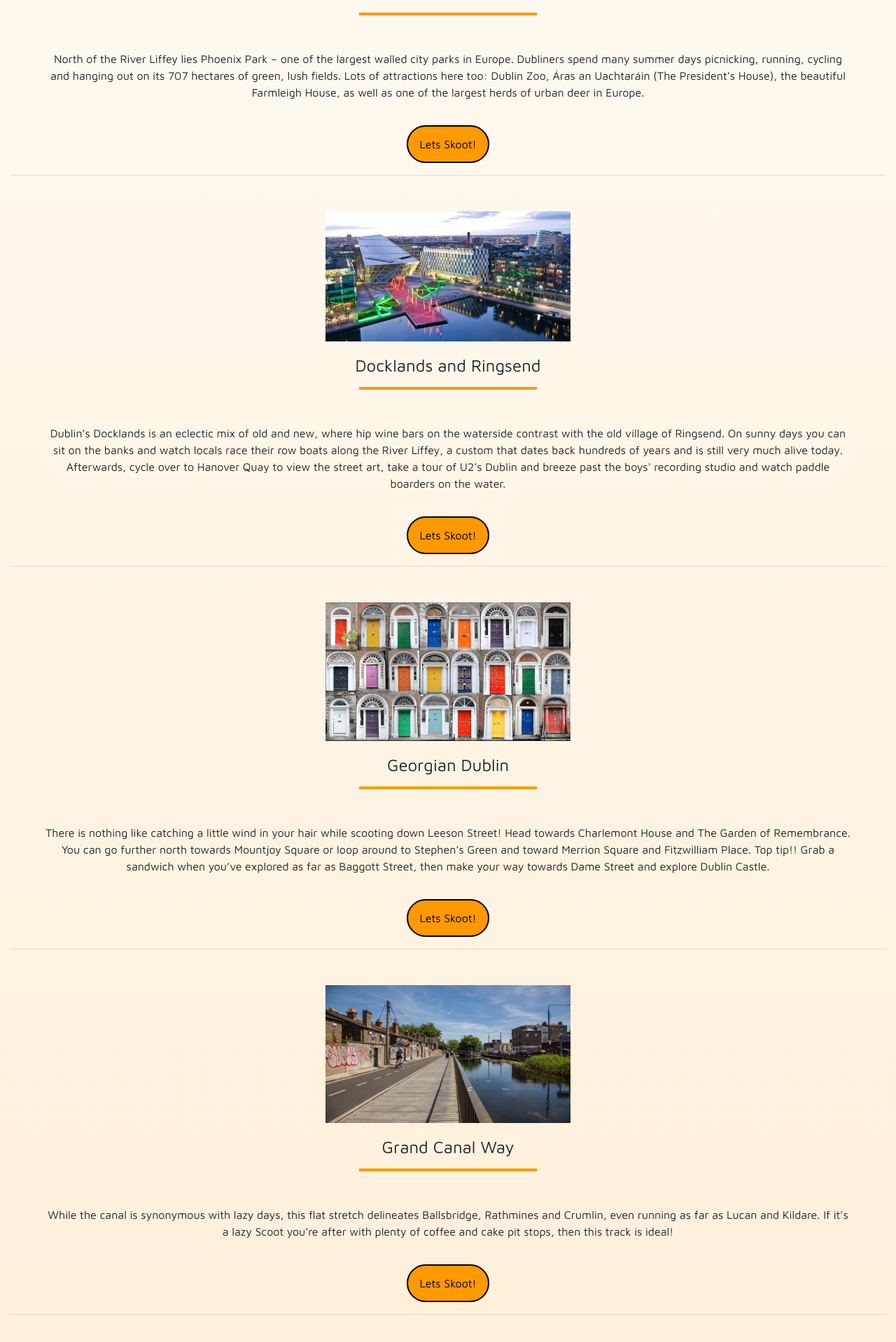
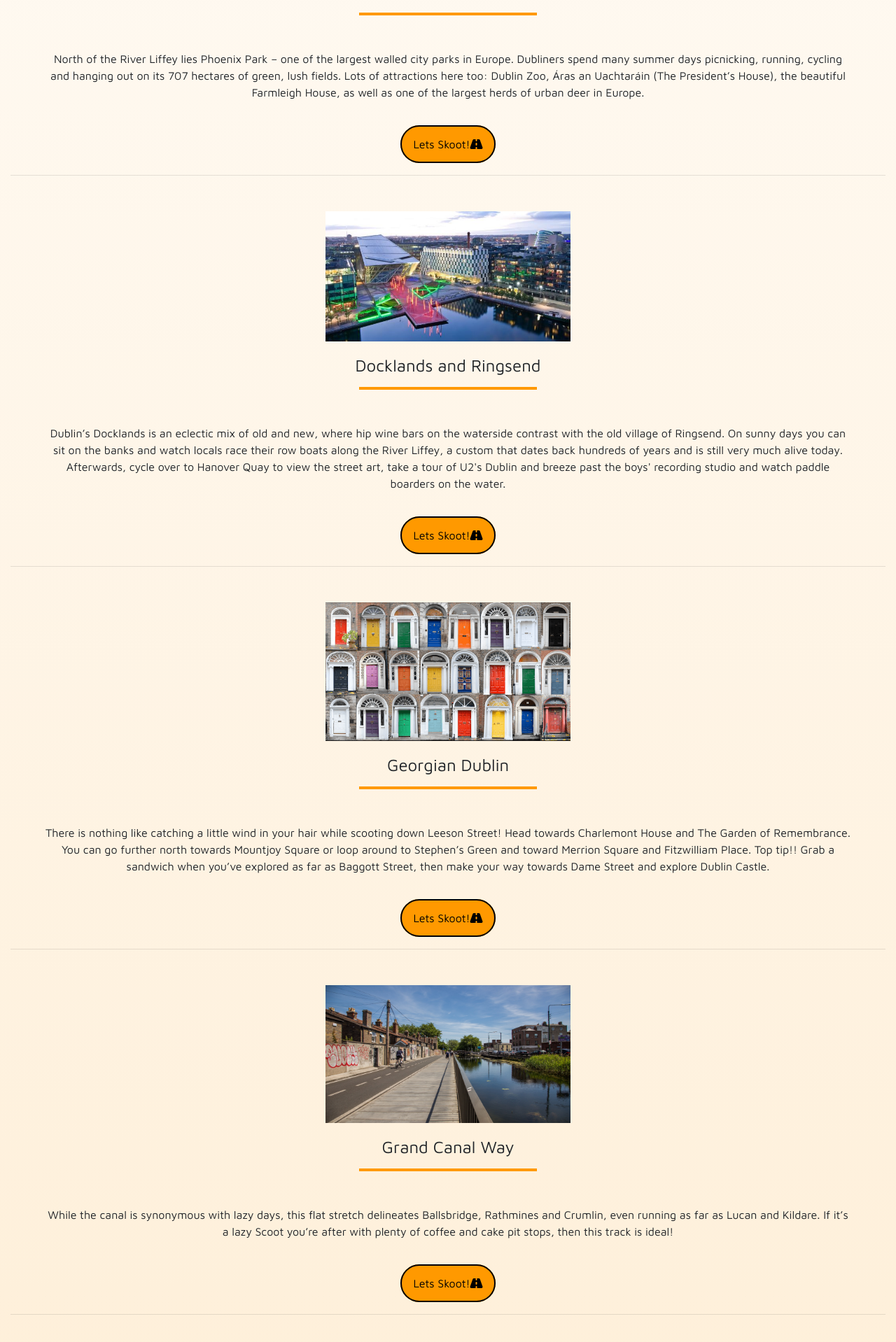
Before and after one commit to Jmurray1989/Skoot-Route, a Flask app: page /routes in a window 1280 px wide. Shown: the part 1371-3289 px from the top of the page at 70% size. Run offline with Flask 2, Linux system fonts and the light colour scheme; some libraries are stand-ins or nearby versions.

Commit message:
icon added to lets skoot button on skoot route page

```diff
--- a/templates/routes.html
+++ b/templates/routes.html
@@ -44,8 +44,8 @@
     target="_blank"
     class="skoot-route-button"
     role="button"
-    >Lets Skoot!</a
-  >
+    >Lets Skoot!<i class="fas fa-road"></i
+  ></a>
 
   <hr class="skoot-route-divider" />
 
@@ -78,8 +78,8 @@
       target="_blank"
       class="skoot-route-button"
       role="button"
-      >Lets Skoot!</a
-    >
+      >Lets Skoot!<i class="fas fa-road"></i
+    ></a>
   </section>
 
   <hr class="skoot-route-divider" />
@@ -114,8 +114,8 @@
       target="_blank"
       class="skoot-route-button"
       role="button"
-      >Lets Skoot!</a
-    >
+      >Lets Skoot!<i class="fas fa-road"></i
+    ></a>
   </section>
 
   <hr class="skoot-route-divider" />
@@ -149,8 +149,8 @@
       target="_blank"
       class="skoot-route-button"
       role="button"
-      >Lets Skoot!</a
-    >
+      >Lets Skoot!<i class="fas fa-road"></i
+    ></a>
   </section>
 
   <hr class="skoot-route-divider" />
@@ -182,8 +182,8 @@
       target="_blank"
       class="skoot-route-button"
       role="button"
-      >Lets Skoot!</a
-    >
+      >Lets Skoot!<i class="fas fa-road"></i
+    ></a>
   </section>
 
   <hr class="skoot-route-divider" />
@@ -215,8 +215,8 @@
       target="_blank"
       class="skoot-route-button"
       role="button"
-      >Lets Skoot!</a
-    >
+      >Lets Skoot!<i class="fas fa-road"></i
+    ></a>
   </section>
 
   <hr class="skoot-route-divider" />
@@ -248,8 +248,8 @@
       target="_blank"
       class="skoot-route-button"
       role="button"
-      >Lets Skoot!</a
-    >
+      >Lets Skoot!<i class="fas fa-road"></i
+    ></a>
   </section>
 
   <hr class="skoot-route-divider" />
@@ -283,8 +283,8 @@
       target="_blank"
       class="skoot-route-button"
       role="button"
-      >Lets Skoot!</a
-    >
+      >Lets Skoot!<i class="fas fa-road"></i
+    ></a>
   </section>
 
   <hr class="skoot-route-divider" />
@@ -321,8 +321,8 @@
       target="_blank"
       class="skoot-route-button"
       role="button"
-      >Lets Skoot!</a
-    >
+      >Lets Skoot!<i class="fas fa-road"></i
+    ></a>
   </section>
 </section>
 
```
